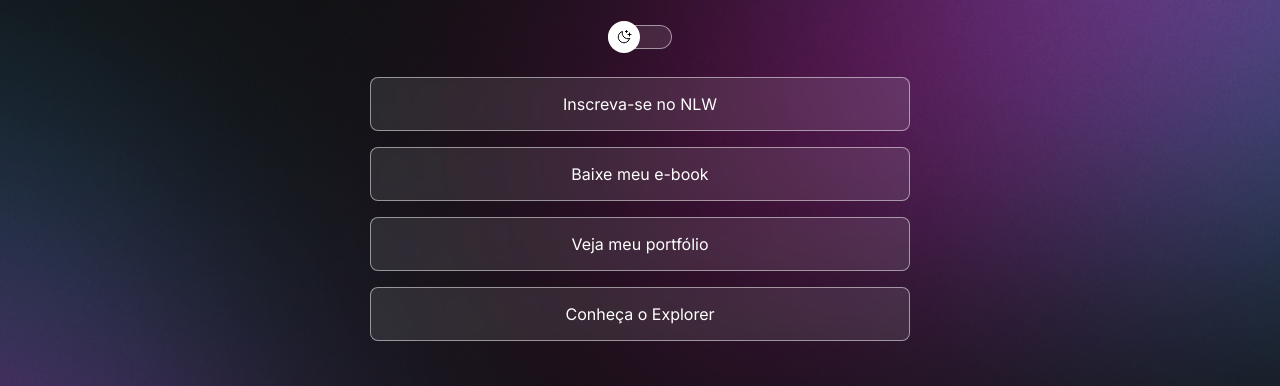
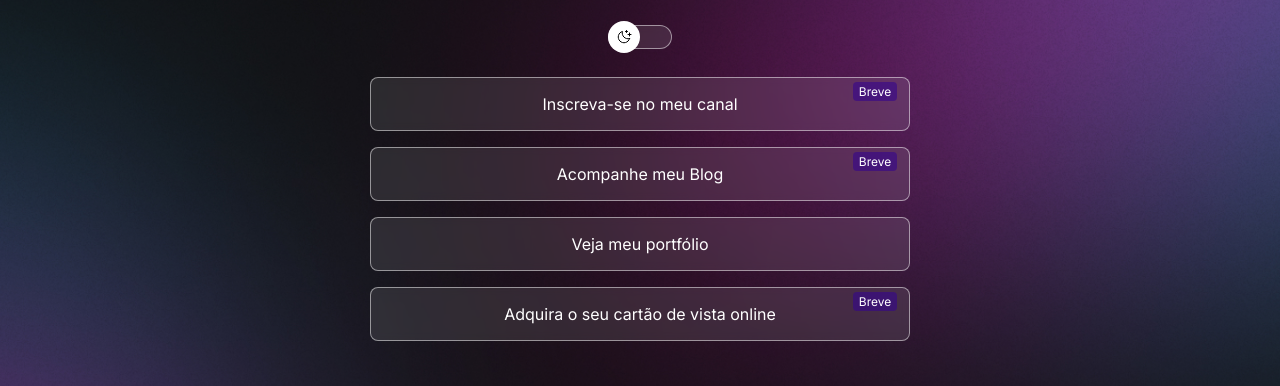
Before and after one commit to Janaina-Costa/DevLinks, a plain HTML site: page index.html in a window 1280 px wide. Shown: the part 227-613 px from the top of the page. Drawn offline with nearby package versions, Linux system fonts and the light colour scheme.

Commit message:
cria tag para link em construção

```diff
--- a/index.html
+++ b/index.html
@@ -19,7 +19,7 @@
       <div id="profile">
         <div class="circle"></div>
         <img
-          src="https://github.com/janaina-costa.png"
+          src="https://pps.whatsapp.net/v/t61.24694-24/343634530_760508795538962_2224840387358978050_n.jpg?ccb=11-4&oh=01_AdQ9PZqDNo-vPtxvrJeCnhCoTHbFU5V176qBIaqCDL1N0Q&oe=64D296C7"
           alt="Foto da Janaina sorrindo vestindo uma blusa preta "
         />
         <p>@Janaina-Costa</p>
@@ -31,14 +31,28 @@
       </div>
 
       <ul class="links">
-        <li><a href="#" target="_blank">Inscreva-se no NLW</a></li>
-        <li><a href="#" target="_blank">Baixe meu e-book</a></li>
+        <li>
+          <a href="#" target="_blank"
+            >Inscreva-se no meu canal
+            <span class="tag">Breve</span>
+          </a>
+        </li>
+        <li>
+          <a href="#" target="_blank"
+            >Acompanhe meu Blog <span class="tag">Breve</span></a
+          >
+        </li>
         <li>
           <a href="https://github.com/janaina-costa" target="_blank"
             >Veja meu portfólio</a
           >
         </li>
-        <li><a href="#" target="_blank">Conheça o Explorer</a></li>
+        <li>
+          <a href="#" target="_blank"
+            >Adquira o seu cartão de vista online
+            <span class="tag">Breve</span></a
+          >
+        </li>
       </ul>
 
       <div class="social-links">
--- a/style.css
+++ b/style.css
@@ -17,6 +17,8 @@
   --higlight-hover: rgba(255, 255, 255, 0.2);
 
   --switch-bg-url: url("./assets/moon-stars.svg");
+
+  --bg-tag:rgba(53, 5, 141, 0.603);
 }
 
 .light {
@@ -32,6 +34,7 @@
   --higlight-hover: rgba(0, 0, 0, 0.1);
 
   --switch-bg-url: url("./assets/sun.svg");
+  --bg-tag:rgba(116, 9, 138, 0.397);
 }
 
 body {
@@ -72,6 +75,7 @@ body * {
   border: solid 2px var(--border-img);
   border-style: inset;
   border-radius: 50%;
+
 }
 
 #profile p {
@@ -132,6 +136,7 @@ ul.links {
 }
 
 ul.links li {
+  position: relative;
   width: 100%;
   padding: 16px 24px;
   border-radius: 8px;
@@ -153,7 +158,22 @@ ul.links li a {
   align-items: center;
   justify-content: center;
 }
-
+.tag{
+  position: absolute;
+  right: 12px;
+  top: 4px;
+  background: var(--bg-tag);
+  color: #fff;
+  width: 44px;
+  padding: 2px;
+  border-radius: 4px;
+  text-align: center;
+  font-size: 12px;
+  -webkit-border-radius: 4px;
+  -moz-border-radius: 4px;
+  -ms-border-radius: 4px;
+  -o-border-radius: 4px;
+}
 .social-links {
   display: flex;
   align-items: center;
```
